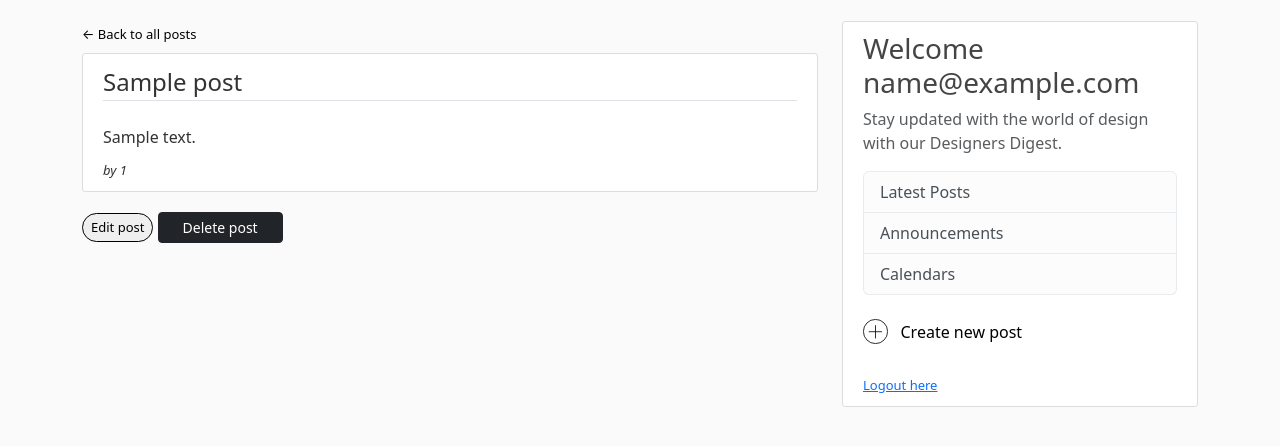
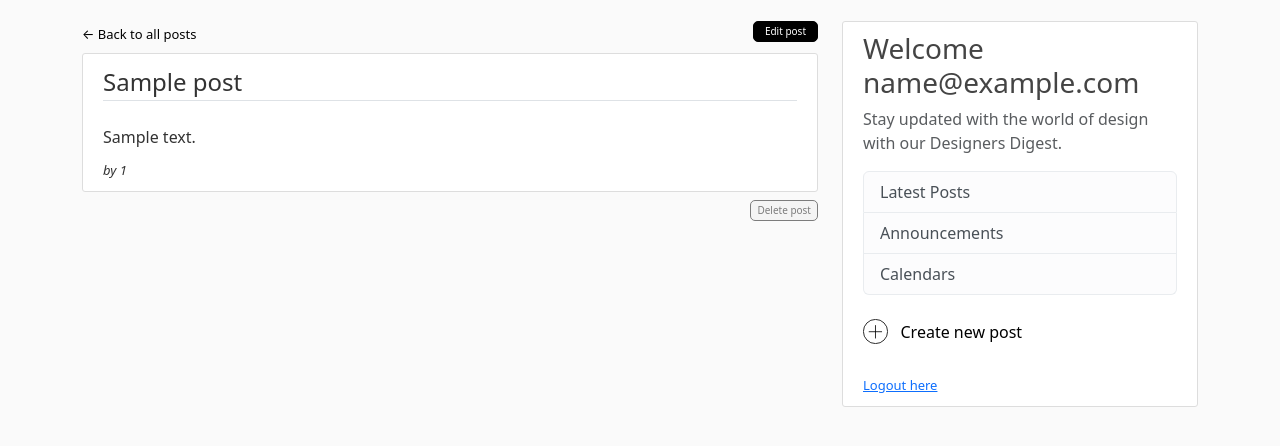
Before and after one commit to louweyer-code/flask_blog, a Flask app: a page that uses flaskblog/templates/show.html in a window 1280 px wide. Shown: the part 59-505 px from the top of the page. Run offline with Flask 3, Linux system fonts and the light colour scheme; a user stored in the database is signed in; tables that the repository leaves empty hold one stand-in row (values such as "Sample post"); some libraries are stand-ins or nearby versions.

Commit message:
updates on styling edit function

```diff
--- a/flaskblog/static/css/main.css
+++ b/flaskblog/static/css/main.css
@@ -109,12 +109,23 @@ p {
 
 .edit-button {
   border: 1px solid #000000;
+  background-color: black;
+  color: #ffffff;
+  border-radius: 5px;
+  padding: 2px 11px;
+  text-decoration: none;
+  font-size: 10px;
+}
+
+.delete-button {
+  border: 1px solid black;
   background-color: none;
   color: black;
-  border-radius: 20px;
-  padding: 4px 8px;
+  border-radius: 5px;
+  padding: 2px 6px;
   text-decoration: none;
-  font-size: small;
+  font-size: 10px;
+  opacity: 0.5;
 }
 
 #Form input, select {
--- a/flaskblog/templates/show.html
+++ b/flaskblog/templates/show.html
@@ -11,9 +11,12 @@
 {% block body %}
 <div class="mb-2">
     <a class="back-link" href="/home">← Back to all posts</a>
+    <button class="edit-button" style="position: relative; float: right;" onclick="hide_edit()">Edit post</button>
 </div>
 
-<div class="content-section">
+
+
+<div class="content-section mb-2">
 
     <legend class="border-bottom mb-4">{{ post.title }}</legend>
         <form id="Form">
@@ -28,14 +31,17 @@
         </form>
 </div>
 
-<button class="edit-button" onclick="hideh2()">Edit post</button>
-<button  class="btn btn-dark btn-sm px-4" action="{{ url_for('blog.deletepost', slug=post.id)}}" type="submit" value="UPDATE">Delete post</button>
+
+<button class="delete-button" style="position: relative; float: right;" action="{{ url_for('blog.deletepost', slug=post.id)}}" type="submit" value="UPDATE">Delete post</button>
 
 
 {% if current_user.get_id() %}
-<form style="visibility: hidden;" id="Form" action="{{ url_for('blog.updatepost', slug=post.id)}}" method="POST" class="hide has-text-centered">
+<div class="hide content-section mt-5" style="visibility: hidden;">
 
-    <h3>Edit</h3>
+
+    <form id="Form" action="{{ url_for('blog.updatepost', slug=post.id)}}" method="POST">
+
+        <legend class="border-bottom mb-4">Edit this post</legend>
 
         <div class="form-group mb-4">
             <label for="title">Title</label>
@@ -52,14 +58,14 @@
             <button  class="btn btn-dark btn-sm px-4" type="submit" value="UPDATE">Update</button>
         </div> -->
 
-
     </form>
+</div>
 {% endif %}
 
 <script>
     const test = document.querySelector(".hide")
 
-    function hideh2() {
+    function hide_edit() {
         if (test.style.visibility === "hidden"){
             test.style.visibility = "visible";
         } else {
```
Lines whose indentation alone changed are shown as unchanged.
